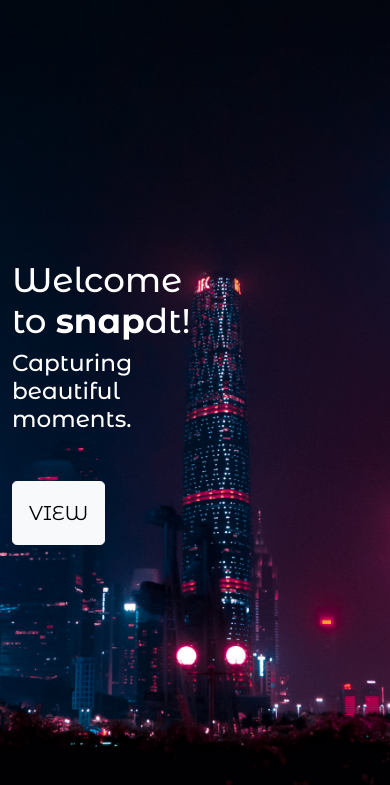
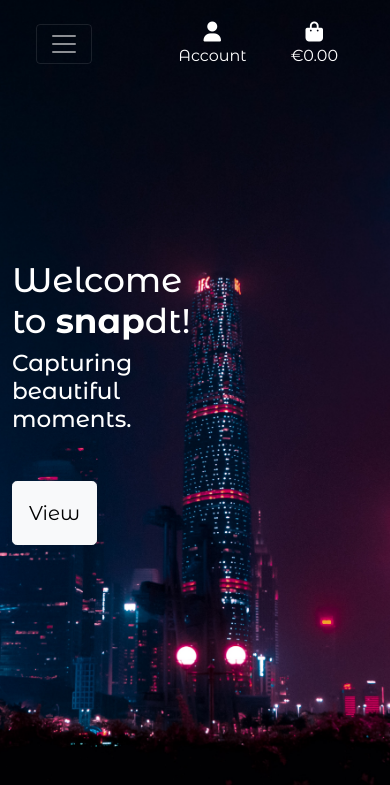
Before and after one commit to DenyTsjapanov/snapdt, a Django app: page / in a window 390 px wide. Shown: the top 785 px of the page. Run offline with Django 3.2, Linux system fonts and the light colour scheme; the visitor is signed in with stand-in values (Sample User, id 1); some libraries are stand-ins or nearby versions.

Commit message:
Finalized header and navbar and added functionality for mobile view

```diff
--- a/home/templates/home/index.html
+++ b/home/templates/home/index.html
@@ -18,7 +18,7 @@
             <h3 class="logo-font text-white">Capturing beautiful moments.</h3>
             <div class="my-5">
                 <h1>
-                    <a href="" class="cta-button btn btn-lg btn-light text-uppercase py-3">View</a>
+                    <a href="" class="cta-button btn btn-lg btn-light py-3">View</a>
                 </h1>
             </div>
         </div>
--- a/templates/base.html
+++ b/templates/base.html
@@ -42,21 +42,41 @@
 
 <body>
     <header class="container-fluid fixed-top">
-        <div id="topnav" class="row pt-lg-2 d-none d-lg-flex">
-            <div class="col-12 col-lg-4 my-auto py-1 py-lg-0 text-center text-lg-left">
+        <div id="topnav" class="row pt-lg-2">
+            <div
+                class="col-12 col-lg-4 my-auto py-1 py-lg-0 text-center text-lg-left d-none d-lg-flex justify-content-center">
                 <a href="{% url 'home' %}" class="nav-link main-logo-link">
                     <h2 class="logo-font text-white my-0"><strong>snap</strong>dt.</h2>
                 </a>
             </div>
-            <div class="col-12 col-lg-4 my-auto py-1 py-lg-0"></div>
-            <div class="col-12 col-lg-4 my-auto py-1 py-lg-0">
+            <div class="col-12 col-lg-4 my-auto py-1 py-lg-0 text-left text-lg-left d-lg-flex justify-content-center">
+                <nav class="navbar navbar-expand-lg navbar-dark bg-transparent">
+                    <div class="container-fluid">
+                        <button class="navbar-toggler" type="button" data-bs-toggle="collapse"
+                            data-bs-target="#navbarNavAltMarkup" aria-controls="navbarNavAltMarkup"
+                            aria-expanded="false" aria-label="Toggle navigation">
+                            <span class="navbar-toggler-icon"></span>
+                        </button>
+                        {% include 'includes/mobile-top-header.html' %}
+                        <div class="collapse navbar-collapse" id="navbarNavAltMarkup">
+                            <div class="navbar-nav">
+                                <a class="nav-link" href="#">Home</a>
+                                <a class="nav-link" href="#">Features</a>
+                                <a class="nav-link" href="#">Pricing</a>
+                                <a class="nav-link" href="#">Pricing</a>
+                            </div>
+                        </div>
+                    </div>
+                </nav>
+            </div>
+            <div class="col-12 col-lg-4 my-auto py-1 py-lg-0 d-none d-lg-flex justify-content-center">
                 <ul class="list-inline list-unstyled text-center text-lg-right my-0">
                     <li class="list-inline-item dropdown">
                         <a class="text-white nav-link" href="#" id="user-options" data-bs-toggle="dropdown"
                             aria-haspopup="true" aria-expanded="false">
                             <div class="text-center">
                                 <div><i class="fas fa-user fa-lg"></i></div>
-                                <p class="my-0">My Account</p>
+                                <p class="my-0">Account</p>
                             </div>
                         </a>
                         <div class="dropdown-menu border-0" aria-labelledby="user-options">
@@ -90,6 +110,9 @@
                 </ul>
             </div>
         </div>
+        <div class="row">
+
+        </div>
     </header>
 
     {% if messages %}
--- /dev/null
+++ b/templates/includes/mobile-top-header.html
@@ -0,0 +1,38 @@
+<ul class="list-inline list-unstyled text-center text-lg-right my-0 justify-content-end">
+    <li class="list-inline-item dropdown">
+        <a class="text-white nav-link d-block d-lg-none" href="#" id="user-options" data-bs-toggle="dropdown"
+            aria-haspopup="true" aria-expanded="false">
+            <div class="text-center">
+                <div><i class="fas fa-user fa-lg"></i></div>
+                <p class="my-0">Account</p>
+            </div>
+        </a>
+        <div class="dropdown-menu border-0" aria-labelledby="user-options">
+            {% if request.user.is_authenticated %}
+            {% if request.user.is_superuser %}
+            <a href="{% url 'account_logout' %}" class="dropdown-item">Product Management</a>
+            {% endif %}
+            <a href="" class="dropdown-item">My Profile</a>
+            <a href="{% url 'account_logout' %}" class="dropdown-item">Logout</a>
+            {% else %}
+            <a href="{% url 'account_signup' %}" class="dropdown-item">Register</a>
+            <a href="{% url 'account_login' %}" class="dropdown-item">Login</a>
+            {% endif %}
+        </div>
+    </li>
+    <li class="list-inline-item">
+        <a class="{% if grand_total %}text-primary font-weight-bold{% else %}text-white{% endif %} nav-link d-block d-lg-none"
+            href="">
+            <div class="text-center">
+                <div><i class="fas fa-shopping-bag fa-lg"></i></div>
+                <p class="my-0">
+                    {% if grand_total %}
+                    €{{ grand_total|floatformat:2 }}
+                    {% else %}
+                    €0.00
+                    {% endif %}
+                </p>
+            </div>
+        </a>
+    </li>
+</ul>
```
Also changed, not shown: templates/includes/main-nav.html (added).
